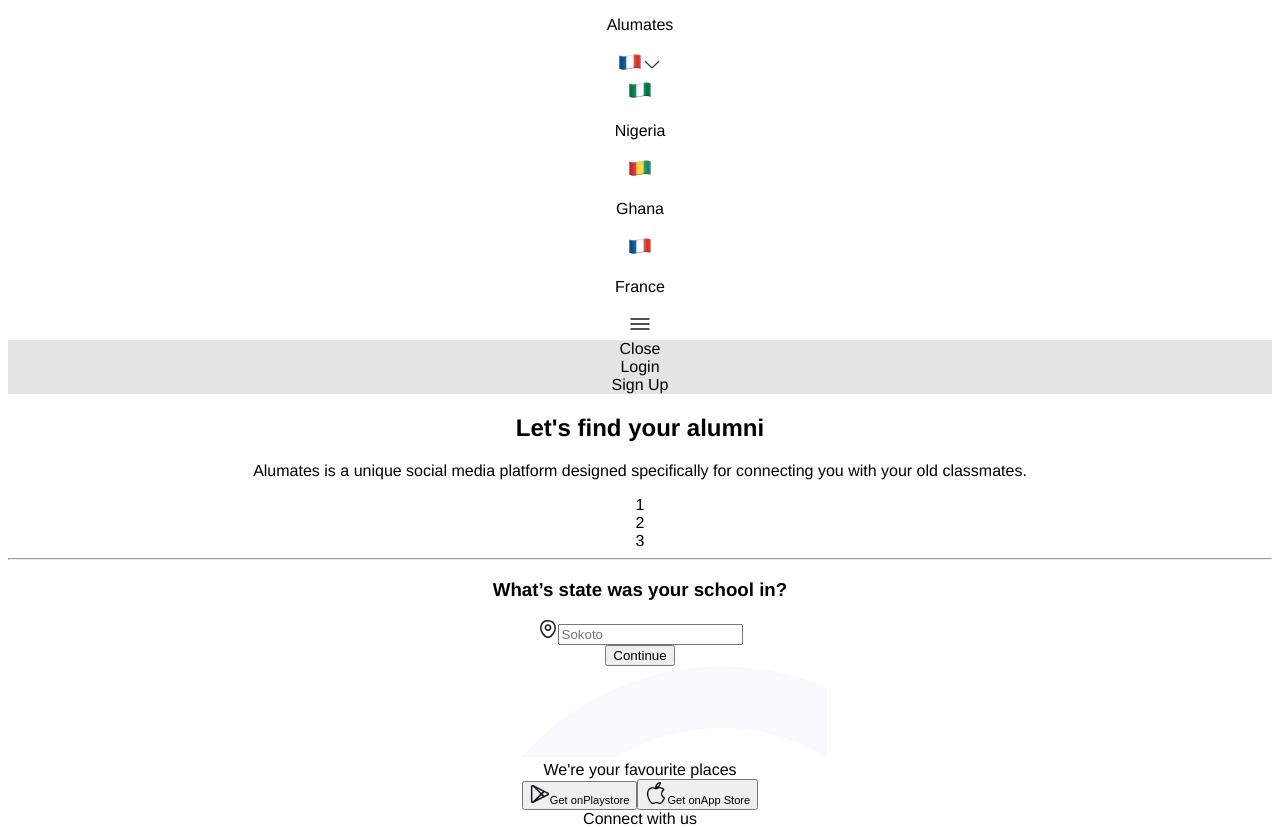
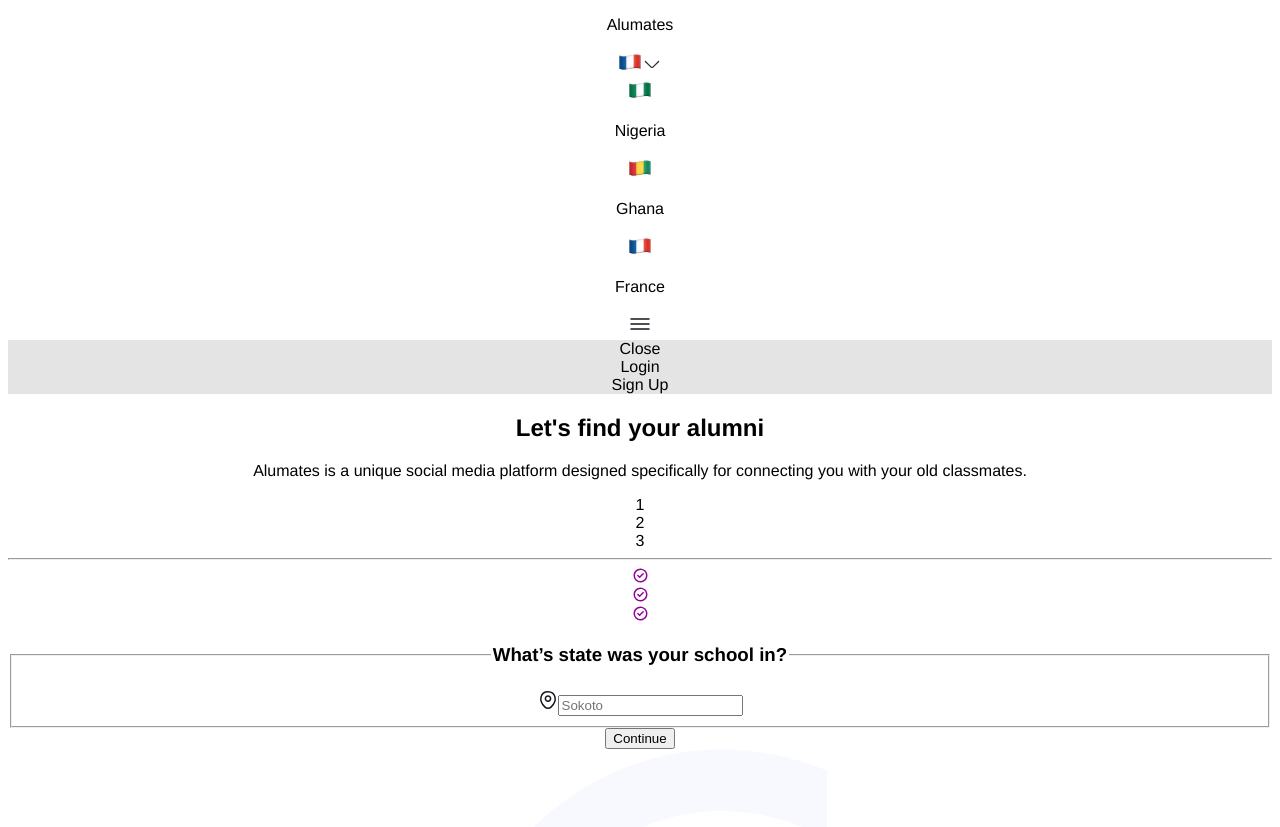
Before and after one commit to okmarq/alumates, a Vue app: page / in a window 1280 px wide. Shown: the top 827 px of the page. Built offline with nearby package versions, Linux system fonts and the light colour scheme; the HTML template or start-up script is replaced by a standard one.

Commit message:
axios installed

```diff
--- a/package.json
+++ b/package.json
@@ -7,6 +7,7 @@
     "build": "vue-cli-service build"
   },
   "dependencies": {
+    "axios": "^0.27.2",
     "core-js": "^3.8.3",
     "vue": "^3.2.13",
     "vue-router": "^4.0.3",
--- a/src/components/MainContent.vue
+++ b/src/components/MainContent.vue
@@ -6,6 +6,7 @@
 import FormTitle from "@/components/subcomponents/FormTitle.vue"
 import Button from "@/components/subcomponents/Button.vue"
 import { ref } from "vue"
+import axios from 'axios'
 
 const steps = ref([
   {
@@ -56,15 +57,25 @@
 ])
 
 const step = ref(0)
+const payload = ref({
+  'state': steps.value[0].formData,
+  'city': steps.value[1].formData,
+  'school': steps.value[2].formData
+})
 
 function formBtn() {
-  console.log(step.value)
+  console.log(steps.value[step.value].button)
+  console.log(steps.value[step.value].step_name)
   if (steps.value[step.value].button.type === 'submit') {
     // submit the button here
     console.log('submit here')
+    // we will call the send form method below
+    // sendForm()
   } else {
     step.value++
   }
+  console.log(steps.value[step.value].button)
+  console.log(steps.value[step.value].step_name)
   // change the display
 }
 
@@ -76,49 +87,60 @@
   }
   // change the display
 }
+
+function onSubmit() {
+  console.log('submitted here')
+}
+
+function sendForm() {
+  axios.post(
+    'https://alumates.herokuapp.com/alumni',
+    payload
+  )
+    .then(function (response) {
+      console.log('Response', response)
+    })
+    .catch(function (error) {
+      console.log('Error', error)
+      console.error('Error', error)
+    })
+}
 </script>
 
 <template>
   <MobileHero />
 
-  <div class="relative my-5">
+  <div class="relative mt-5">
     <div class="flex justify-between items-center px-4">
-      <div class="relative flex-1">
       <Step :step_name="steps[0].step_name"
         :class="steps[0].formData != '' ? 'bg-fuchsia-800 text-white' : 'bg-white text-fuchsia-800'" />
-        <div class="absolute">
-          <Badge :badge_name="steps[0].formData" v-show="steps[0].formData" />
-        </div>
+      <Step :step_name="steps[1].step_name"
+        :class="steps[1].formData != '' ? 'bg-fuchsia-800 text-white' : 'bg-white text-fuchsia-800'" />
+      <Step :step_name="steps[2].step_name"
+        :class="steps[2].formData != '' ? 'bg-fuchsia-800 text-white' : 'bg-white text-fuchsia-800'" />
     </div>
 
-      <div class="relative flex-1">
-        <Step :step_name="steps[1].step_name"
-          :class="steps[1].formData != '' ? 'bg-fuchsia-800 text-white' : 'bg-white text-fuchsia-800'" />
-        <div class="absolute">
-          <Badge :badge_name="steps[1].formData" v-show="steps[1].formData" />
-        </div>
+    <div class='absolute top-4 -z-10 px-10 w-full'>
+      <hr class="border border-dashed border-fuchsia-800" />
     </div>
 
-      <div class="relative flex-1">
-        <Step :step_name="steps[2].step_name"
-          :class="steps[2].formData != '' ? 'bg-fuchsia-800 text-white' : 'bg-white text-fuchsia-800'" />
-        <div class="absolute">
-          <Badge :badge_name="steps[2].formData" v-show="steps[2].formData" />
-        </div>
-      </div>
   </div>
 
-    <div class="absolute top-4 -z-10 px-10 w-full">
-      <hr class="border border-dashed border-fuchsia-800" />
-    </div>
+  <div class="flex justify-between items-center mb-5">
+    <Badge :badge_name="steps[0].formData" :class="steps[0].formData != '' ? '' : 'invisible'" class="w-28" />
+
+    <Badge :badge_name="steps[1].formData" :class="steps[1].formData != '' ? '' : 'invisible'" class="w-28" />
+
+    <Badge :badge_name="steps[2].formData" :class="steps[2].formData != '' ? '' : 'invisible'" class="w-28" />
   </div>
 
   <div class="relative bg-indigo-600 p-12 mx-auto rounded-2xl text-white mt-16">
-    <div class="mb-10 px-8">
+    <form @submit.prevent="onSubmit" class="space-y-4 relative z-10">
+      <fieldset>
+        <legend class="mb-10 px-8">
           <FormTitle :title="steps[step].title" />
-    </div>
+        </legend>
 
-    <form @submit.prevent="onSubmit" class="space-y-4 relative z-10">
         <div class="relative text-gray-400 focus-within:text-gray-600">
           <svg v-show="steps[step].inputPadding" width="20" height="20" viewBox="0 0 20 20" fill="none"
             xmlns="http://www.w3.org/2000/svg"
@@ -134,10 +156,11 @@
           <InputField v-model="steps[step].formData" v-bind="steps[step].input"
             :class="steps[step].step_name != '3' ? 'pl-9' : ''" />
         </div>
+      </fieldset>
 
       <Button v-bind="steps[step].button" class="bg-black py-3 w-full rounded-full" @click="formBtn" />
     </form>
 
-    <img src="../assets/images/bg/ellipse.svg" alt="ellipse" class="absolute bottom-0" />
+    <img src="../assets/images/bg/ellipse.svg" alt="ellipse" class="absolute bottom-0 right-0" />
   </div>
 </template>
```
Also changed, not shown: 1 other file (tests, documents, lock files or other folders). Lines whose indentation alone changed are shown as unchanged.
